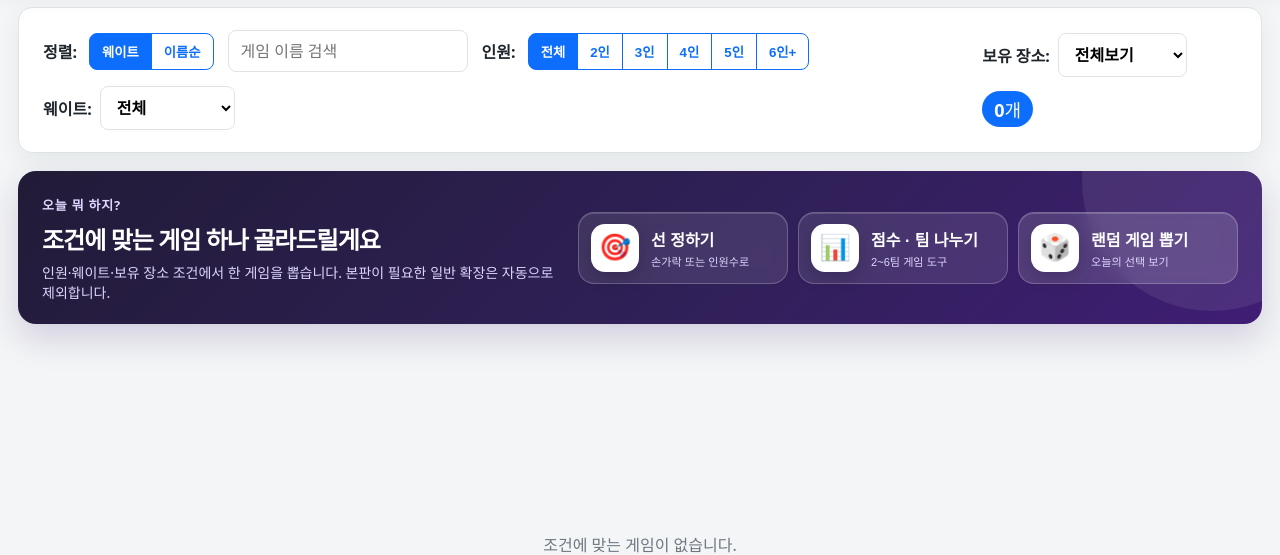
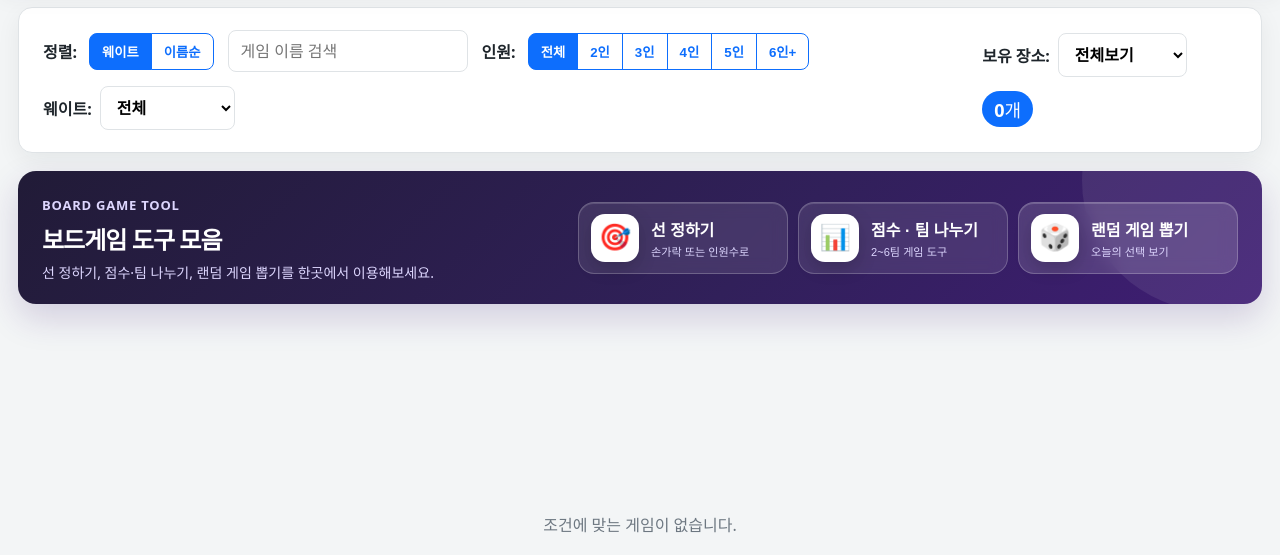
Before and after one commit to blissmovie0109-eng/club-boardgame-shelf, a Flask app: page / in a window 1280 px wide. Shown: the part 164-719 px from the top of the page. After the commit the page ends 697 px from the top, so only its background shows below. Run offline with Flask 3, Linux system fonts and the light colour scheme; data that the repository does not hold is empty; some libraries are stand-ins or nearby versions.

Commit message:
Update board game tools banner copy (#5)

```diff
--- a/templates/index.html
+++ b/templates/index.html
@@ -51,9 +51,9 @@
 
   <section class="picker-panel">
     <div class="picker-copy">
-      <span class="picker-eyebrow">오늘 뭐 하지?</span>
-      <h2>조건에 맞는 게임 하나 골라드릴게요</h2>
-      <p>인원·웨이트·보유 장소 조건에서 한 게임을 뽑습니다. 본판이 필요한 일반 확장은 자동으로 제외합니다.</p>
+      <span class="picker-eyebrow">BOARD GAME TOOL</span>
+      <h2>보드게임 도구 모음</h2>
+      <p>선 정하기, 점수·팀 나누기, 랜덤 게임 뽑기를 한곳에서 이용해보세요.</p>
     </div>
     <div class="picker-tools">
       <button id="firstPlayerOpen" class="first-player-open" type="button"><span class="target-orb">🎯</span><span><b>선 정하기</b><small>손가락 또는 인원수로</small></span></button>
```
